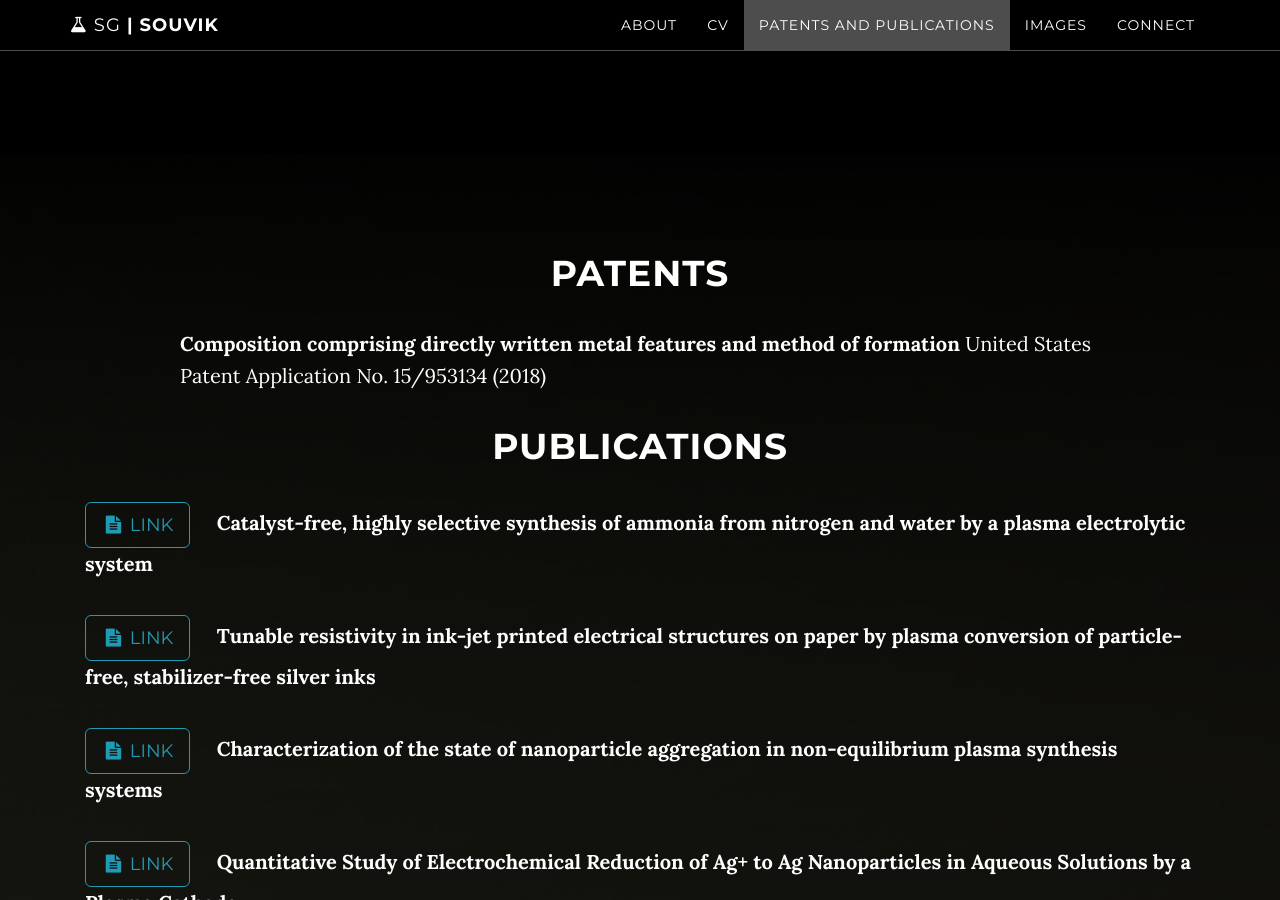
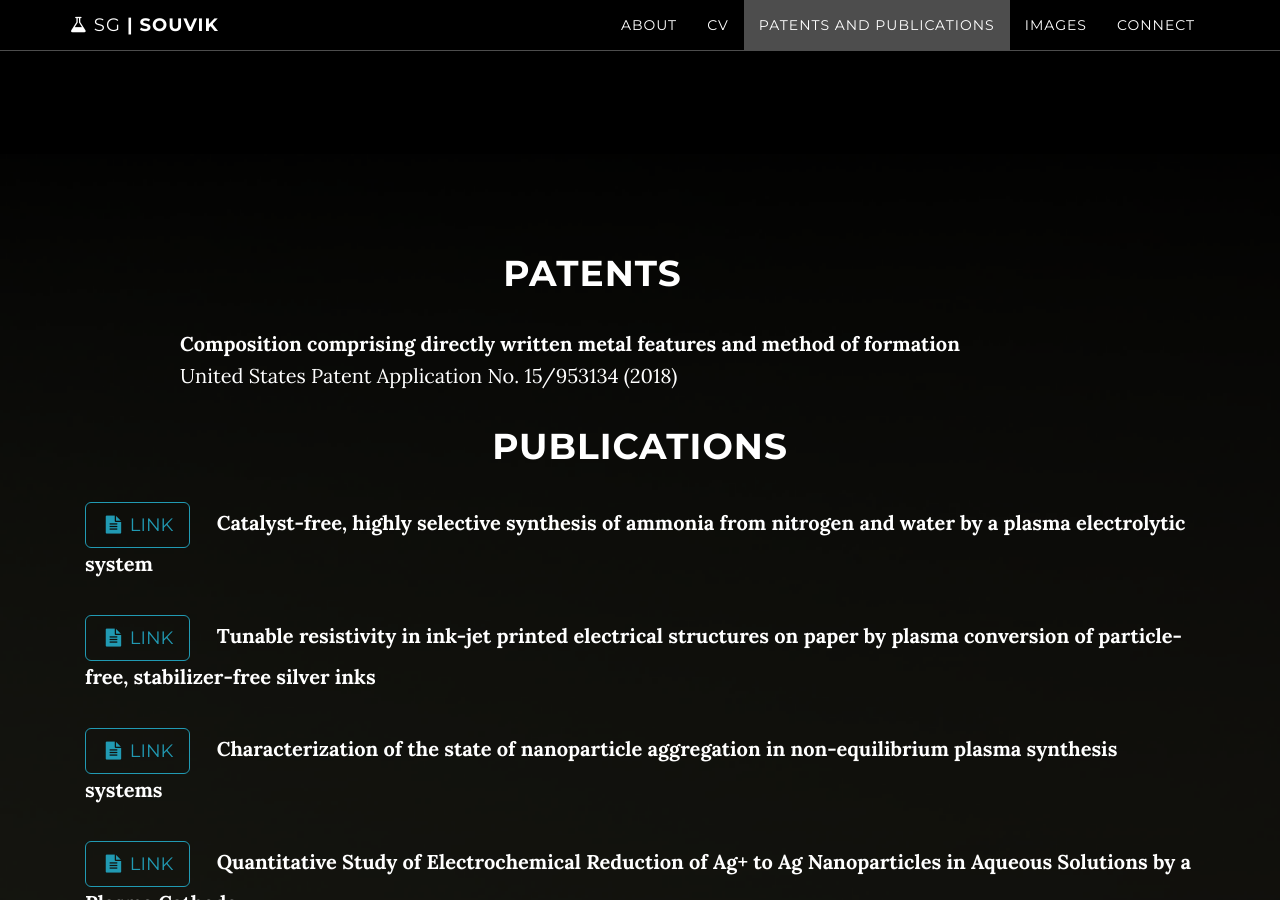
Before and after one commit to SouvikSG/souviksg.github.io, a Jekyll site: the page built from index.html, in a window 1280 px wide and 900 px high, scrolled down 4330 px. Built offline with Jekyll 4.4.1, drawn with Linux system fonts in a browser that asks for light colours.

Commit message:
Update publications.html

```diff
--- a/_includes/publications.html
+++ b/_includes/publications.html
@@ -1,7 +1,7 @@
     <section id="publications" class="content-section text-center">
         <div class="publications-section">
             <div class="container">
-                <div class="col-lg-10 col-lg-offset-1">
+                <div class="col-lg-9 col-lg-offset-1">
 		<h1>Patents</h1>
 <p><b>Composition comprising directly written metal features and method of formation </b> United States Patent Application No. 15/953134 (2018)</p>
 		</div>
```
